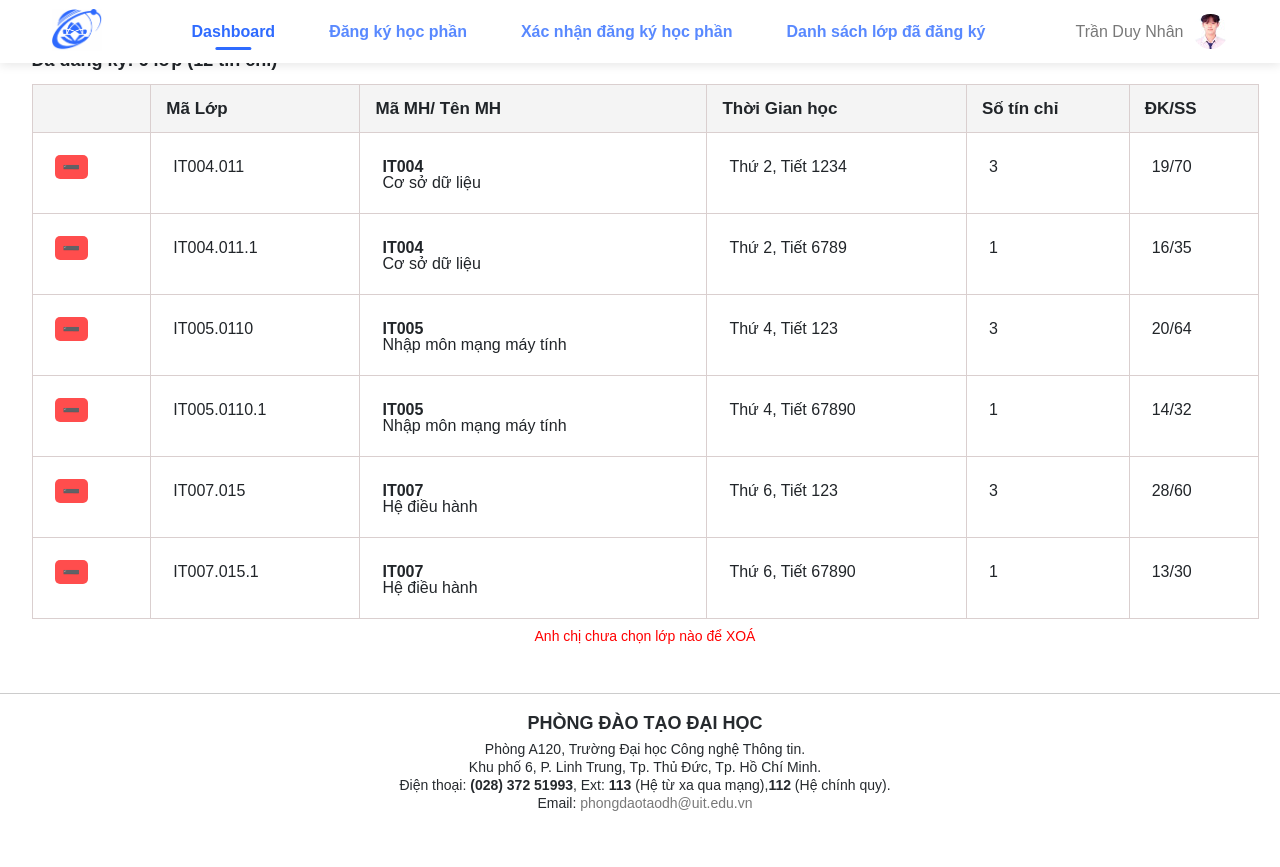
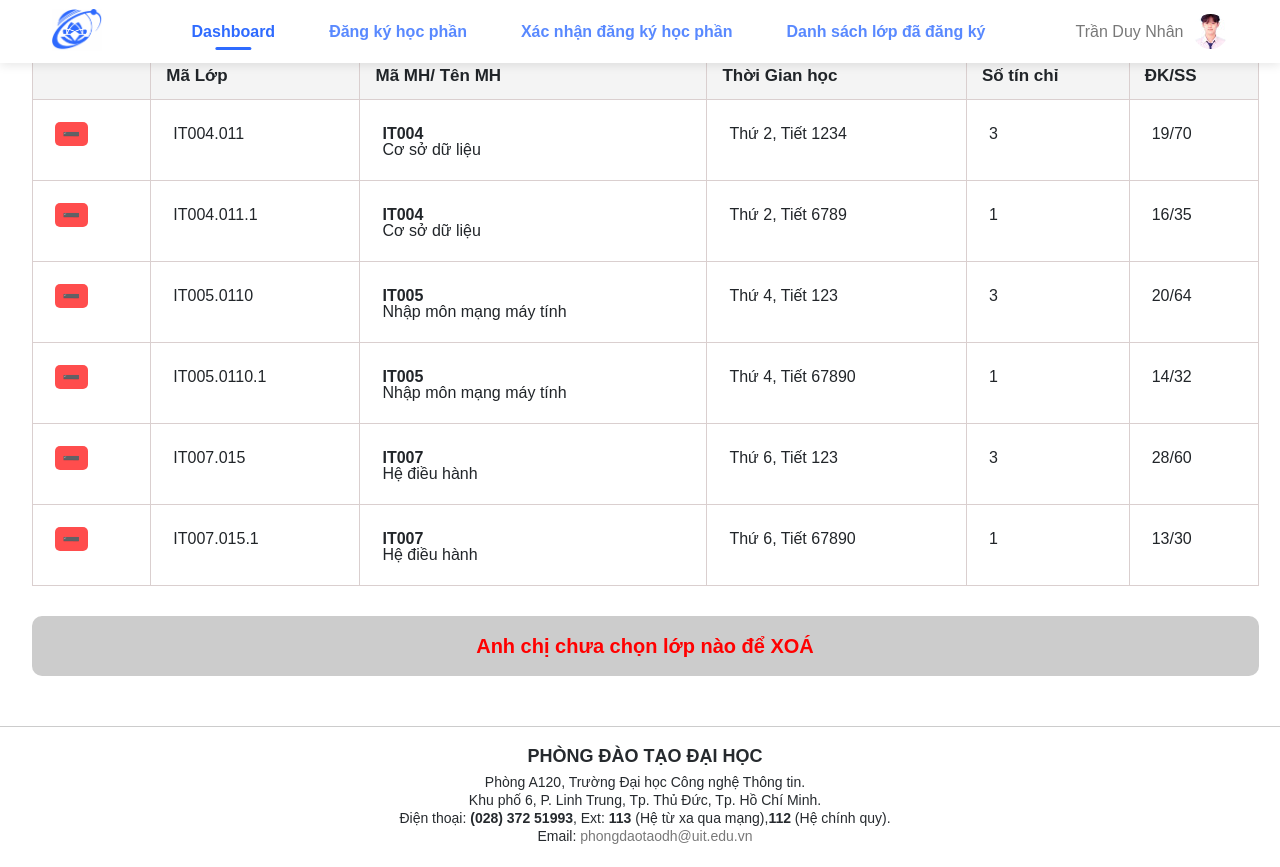
Before and after one commit to FatPat117/IE103, a React (Vite) app: page / in a window 1280 px wide. Before the commit the page ends 834 px from the top, so only its background shows below. Built offline with nearby package versions, Linux system fonts and the light colour scheme.

Commit message:
Confirmed #2

```diff
--- a/src/pages/ConfirmedList/Confirmed.module.css
+++ b/src/pages/ConfirmedList/Confirmed.module.css
@@ -48,8 +48,13 @@
 }
 
 .warning-text {
+        cursor: pointer;
+        border-radius: 10px;
+        background: #ccc;
+        padding: 20px;
+        font-size: 2rem;
         color: red;
-        font-size: 14px;
-        margin-top: 10px;
+        font-weight: bold;
+        margin-top: 30px;
         text-align: center;
 }
```
